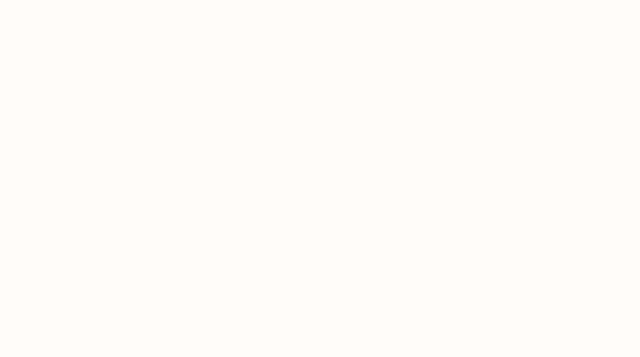
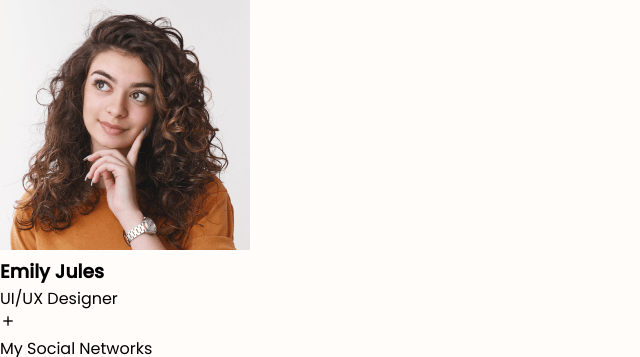
Before and after one commit to a-rayhan/profile-card, a plain HTML site: page index.html in a window 1280 px wide. Shown: the top 357 px of the page, without its empty margins (0-640 px from the left). Drawn offline with nearby package versions, Linux system fonts and the light colour scheme.

Commit message:
Profile card ui HTML structure added

```diff
--- a/index.html
+++ b/index.html
@@ -1,5 +1,6 @@
 <!DOCTYPE html>
 <html lang="en">
+
 <head>
     <meta charset="UTF-8">
     <meta name="viewport" content="width=device-width, initial-scale=1.0">
@@ -12,10 +13,47 @@
 
     <title>Profile card ui design - Bedimcode</title>
 </head>
+
 <body>
+    <div class="container">
+        <div class="card">
+            <div class="card__border">
+                <img src="./assets/img/profile-img.png" alt="" class="card__img">
+            </div>
 
+            <h3 class="card__name">Emily Jules</h3>
+            <span class="card__profession">UI/UX Designer</span>
+
+            <div class="card__social" id="card-social">
+                <div class="card__social-control">
+                    <!-- Toggle Button -->
+                    <div class="card__social-toggle" id="card-toggle">
+                        <i class="ri-add-line"></i>
+                    </div>
+
+                    <span class="card__social-text">My Social Networks</span>
+
+                    <!-- Card Social -->
+                    <ul class="card__social-list">
+                        <a href="" class="card__social-link">
+                            <i class="ri-facebook-line"></i>
+                        </a>
+
+                        <a href="" class="card__social-link">
+                            <i class="ri-instagram-line"></i>
+                        </a>
+
+                        <a href="" class="card__social-link">
+                            <i class="ri-twitter-line"></i>
+                        </a>
+                    </ul>
+                </div>
+            </div>
+        </div>
+    </div>
 
     <!--=============== MAIN JS ===============-->
     <script src="assets/js/main.js"></script>
 </body>
+
 </html>
```
Lines whose indentation alone changed are shown as unchanged.
